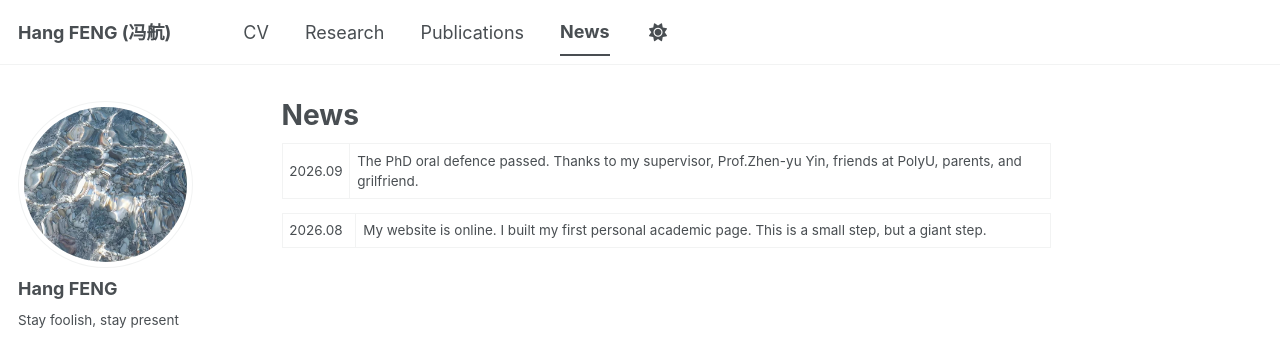
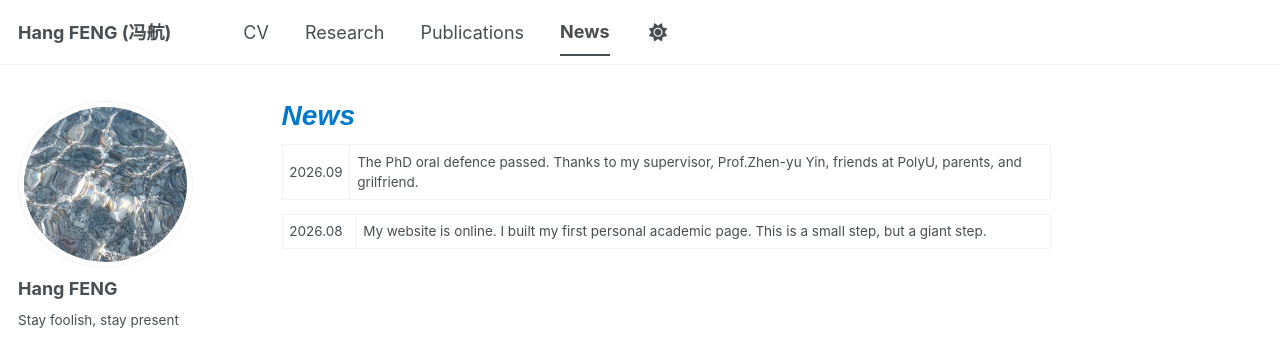
Before and after one commit to fenghang454/fenghang454.github.io, a Jekyll site: the page built from _pages/news.md, in a window 1280 px wide. Shown: the top 338 px of the page. Built offline with Jekyll 4.4.1, drawn with Linux system fonts in a browser that asks for light colours; a style sheet for code colours, icons or effects is not loaded.

Commit message:
Update news.md

```diff
--- a/_pages/news.md
+++ b/_pages/news.md
@@ -1,5 +1,5 @@
 ---
-title: "News"
+title: "<span style='color: #007ACC; font-family: Arial, sans-serif; font-style: italic;'>News</span>"
 permalink: /news/
 author_profile: true
 ---
```
